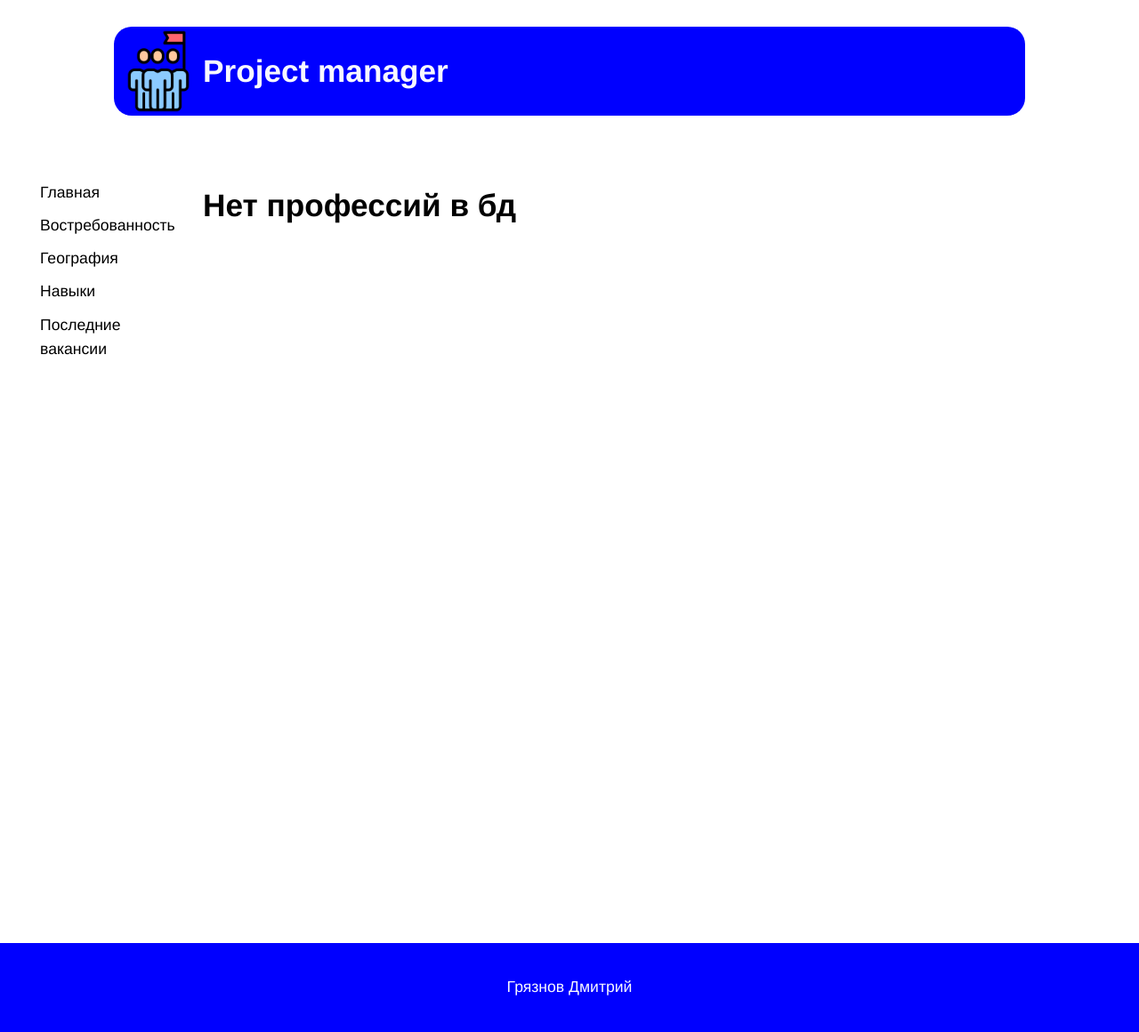
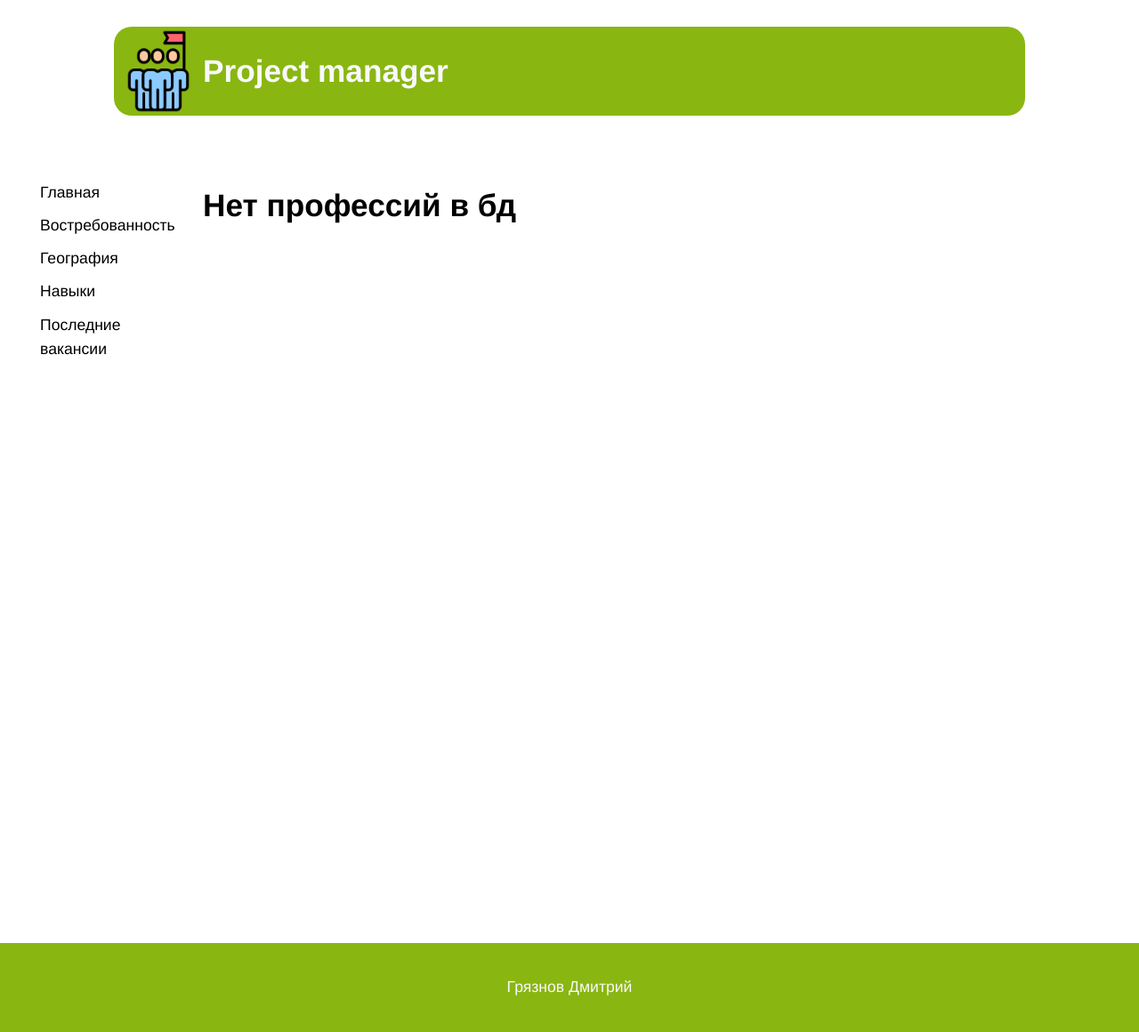
Before and after one commit to millcake666/djangoProjectURFU, a Django app: page / in a window 1280 px wide. Shown: the whole page at 89% size. Run offline with Django 4.2, Linux system fonts and the light colour scheme; data that the repository does not hold is empty.

Commit message:
update styles

```diff
--- a/static/css/base.css
+++ b/static/css/base.css
@@ -9,7 +9,7 @@ header{
     display: flex;
     flex-direction: row;
     align-items: center;
-    background: blue;
+    background: #8AB611;
     width: 80%;
     height: 100px;
     border-radius: 20px;
@@ -58,7 +58,7 @@ main{
 
 footer{
     width: 100%;
-    background: blue;
+    background: #8AB611;
     display: flex;
     flex-direction: column;
     justify-content: center;
```
